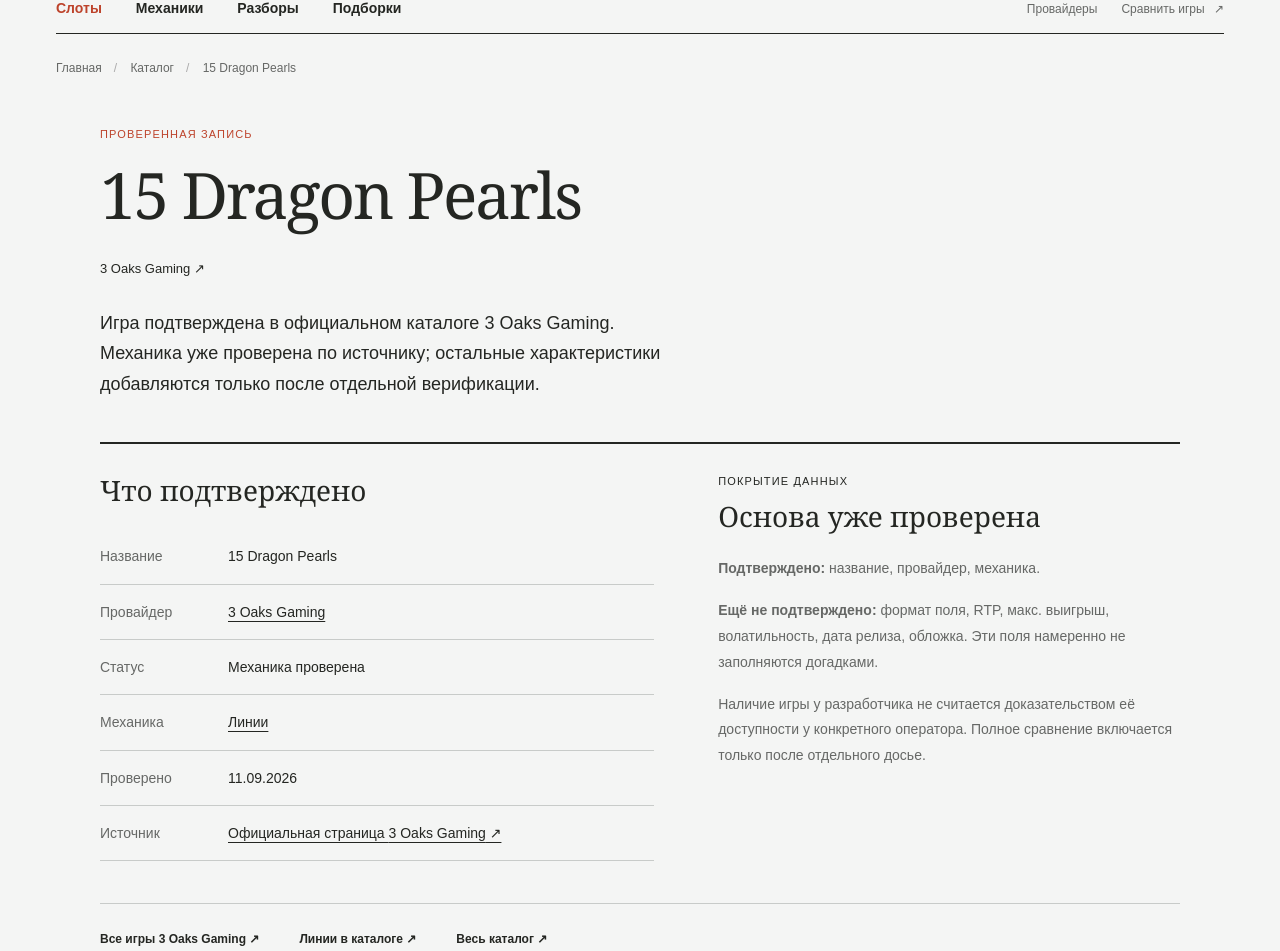
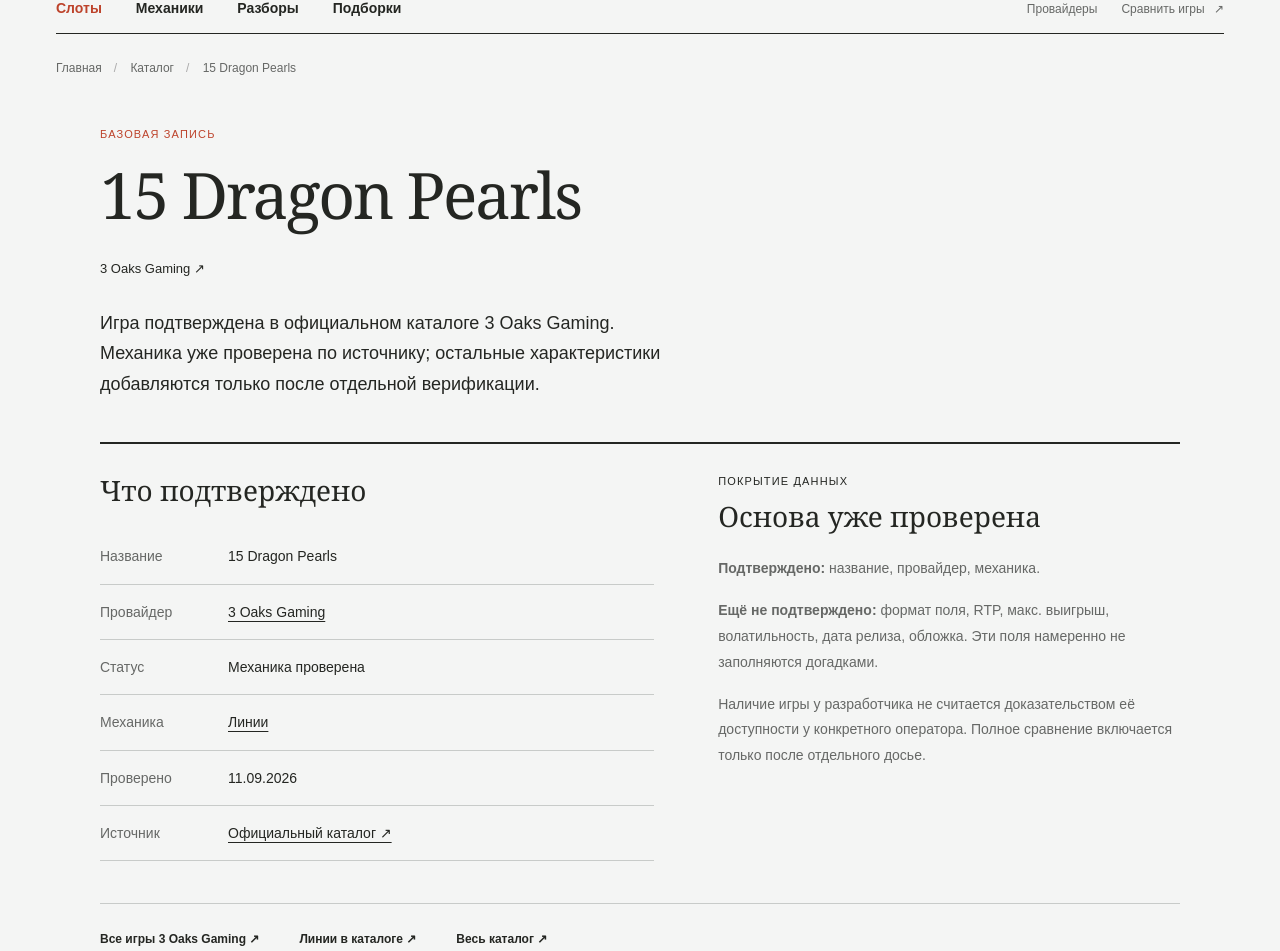
Before and after one commit to Pr0ject2/Slotfolio, a Next.js app: page /slots/catalog/3-oaks-gaming-15-dragon-pearls in a window 1280 px wide. Shown: the part 113-1064 px from the top of the page. Built offline with nearby package versions, Linux system fonts and the light colour scheme; no server answers; a web font is replaced by a local one.

Commit message:
Use unified verified details on catalog records

```diff
--- a/src/app/slots/catalog/[slug]/page.tsx
+++ b/src/app/slots/catalog/[slug]/page.tsx
@@ -3,7 +3,7 @@
 import { Breadcrumbs } from "@/components/editorial";
 import { catalogSeeds, getCatalogSeed } from "@/lib/catalog-seeds";
 import { getVerifiedCatalogResearch } from "@/lib/catalog-research-lookup";
-import { getCatalogVerifiedDetails } from "@/lib/catalog-verified-details";
+import { getVerifiedCatalogDetails } from "@/lib/catalog-verified-details-lookup";
 import { createCatalogModel } from "@/lib/catalog-index";
 import type { CatalogItem } from "@/lib/catalog-query";
 import { providerSlug } from "@/lib/data";
@@ -75,7 +75,7 @@
   }
 
   const research = getVerifiedCatalogResearch(slot.slug);
-  const details = getCatalogVerifiedDetails(slot.slug);
+  const details = getVerifiedCatalogDetails(slot.slug);
   const mechanicsText = research?.mechanics.length
     ? ` Подтверждённые механики: ${research.mechanics.join(", ")}.`
     : "";
@@ -100,7 +100,7 @@
   const slot = getCatalogSeed((await params).slug);
   if (!slot) notFound();
   const research = getVerifiedCatalogResearch(slot.slug);
-  const details = getCatalogVerifiedDetails(slot.slug);
+  const details = getVerifiedCatalogDetails(slot.slug);
   const knownMechanics = research?.mechanics ?? [];
   const verifiedAt = displayDate(details?.verifiedAt ?? research?.verifiedAt);
   const releaseDate = displayDate(details?.releaseDate);
@@ -157,7 +157,7 @@
       />
       <article className="catalog-record-page">
         <header className="catalog-record-heading">
-          <span className="eyebrow accent">{knownMechanics.length || hasVerifiedTechnicalData ? "Проверенная запись" : "Базовая запись"}</span>
+          <span className="eyebrow accent">Базовая запись</span>
           <h1>{slot.name}</h1>
           <Link className="provider-link" href={`/slots?provider=${providerSlug(slot.provider)}`}>{slot.provider} ↗</Link>
           <p className="catalog-record-deck">
@@ -195,7 +195,7 @@
               {details?.volatility ? <div><dt>Волатильность</dt><dd>{details.volatility}</dd></div> : null}
               {releaseDate ? <div><dt>Дата релиза</dt><dd>{releaseDate}</dd></div> : null}
               {verifiedAt ? <div><dt>Проверено</dt><dd>{verifiedAt}</dd></div> : null}
-              <div><dt>Источник</dt><dd><a href={details?.source ?? slot.source} rel="noreferrer">Официальная страница {slot.provider} ↗</a></dd></div>
+              <div><dt>Источник</dt><dd><a href={details?.source ?? slot.source} rel="noreferrer">Официальный каталог ↗</a></dd></div>
             </dl>
           </section>
 
```
